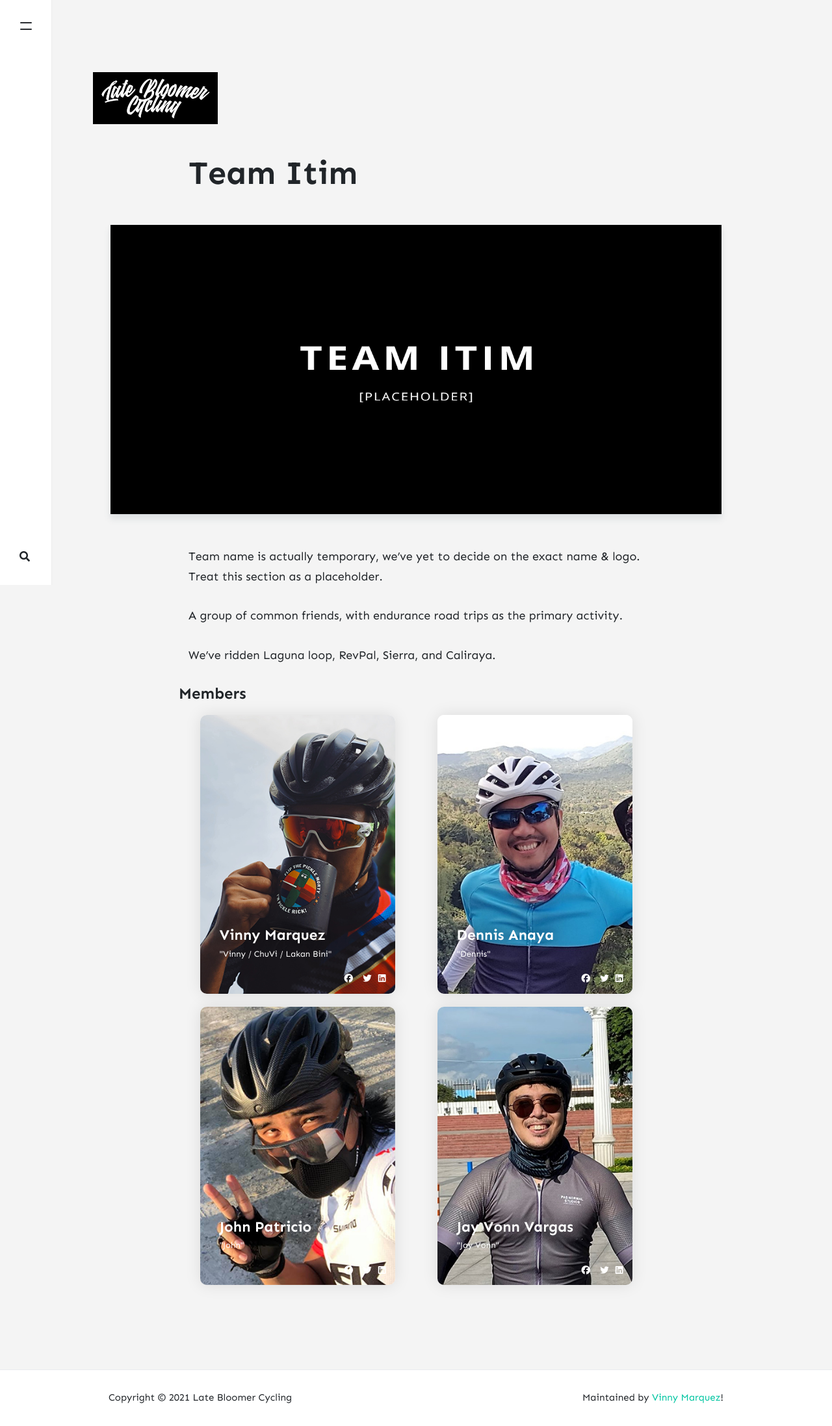
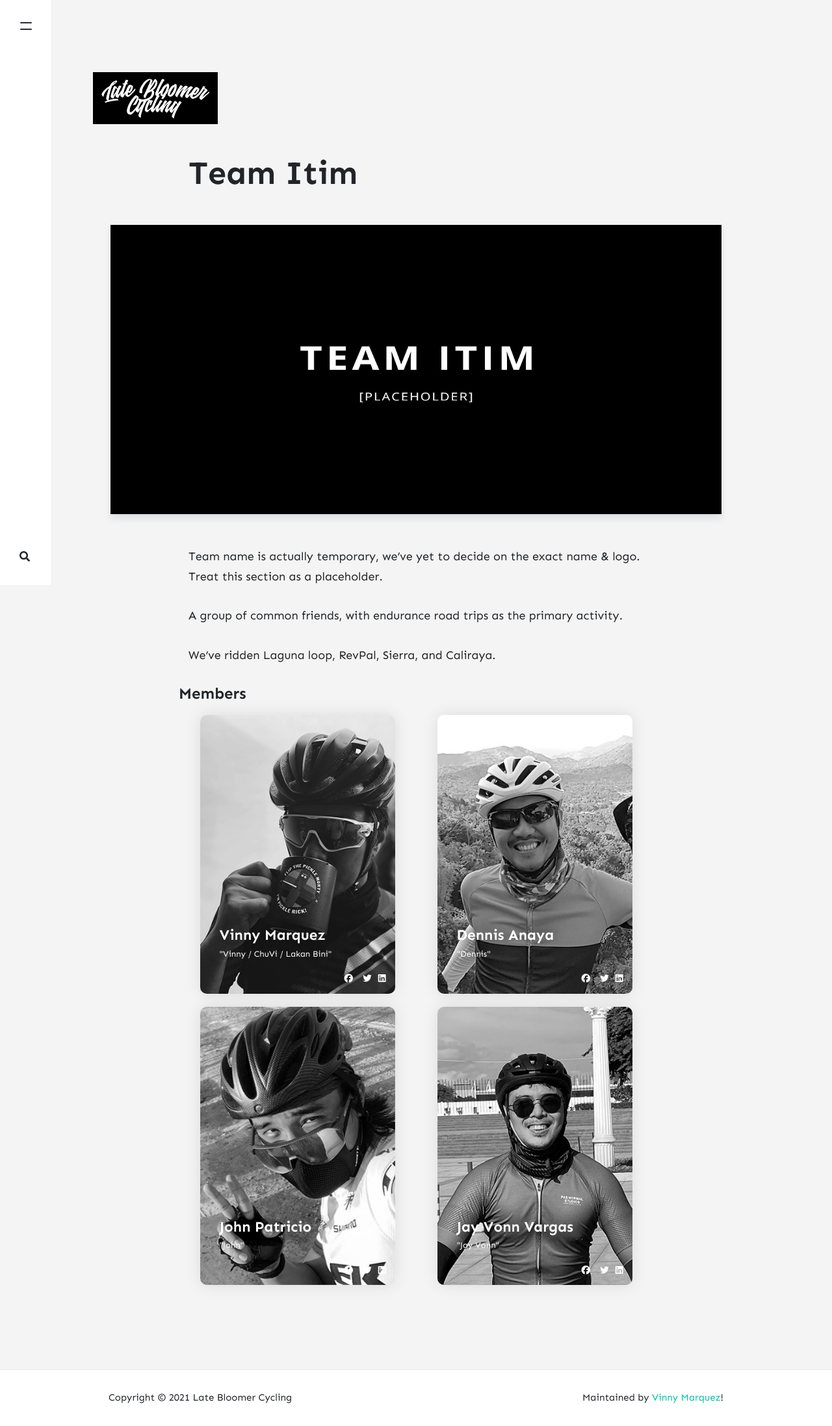
Before and after one commit to chuv13/latebloomercycling, a Jekyll site: the page built from _pages/groups/team-itim.md, in a window 1280 px wide. Shown: the whole page at 65% size. Built offline with Jekyll 4.4.1, drawn with Linux system fonts in a browser that asks for light colours; nearby versions of some CDN libraries; comment, search, counter and statistics services are not loaded.

Commit message:
changed hover effects

```diff
--- a/assets/css/theme.scss
+++ b/assets/css/theme.scss
@@ -758,6 +758,7 @@
 
     img {
         transition: all linear 0.25s;
+        filter: grayscale(100%);
     }
 
     .profile-name {
@@ -797,7 +798,7 @@
 
         &:hover {
             img {
-                filter: grayscale(100%);
+                filter: none;
             }
 
             .profile-name {
```
